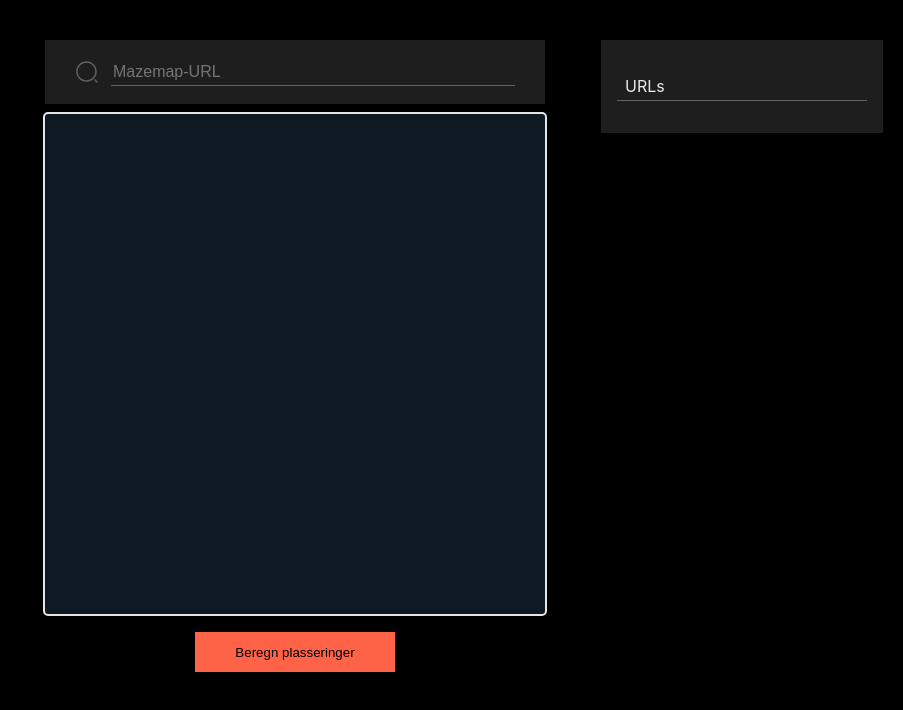
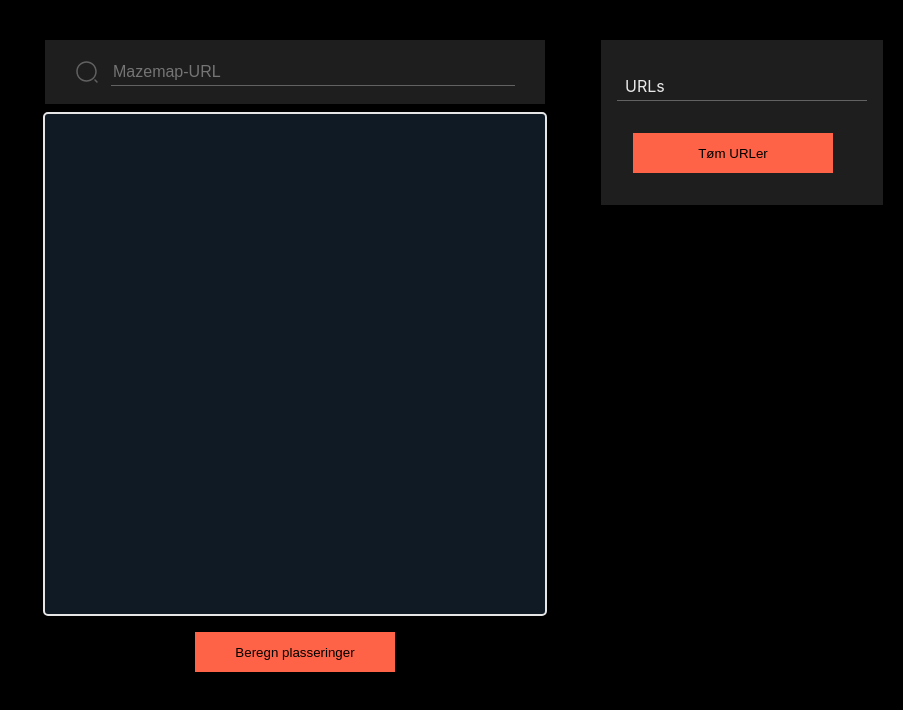
Before and after one commit to njal3001/eit, a React (Create React App) app in the folder web/frontend/: page / in a window 1280 px wide. Shown: the top 710 px of the page, without its empty margins (377-1280 px from the left). Built offline with nearby package versions, Linux system fonts and the light colour scheme.

Commit message:
Add button for removing added URLs

```diff
--- a/web/frontend/src/App.tsx
+++ b/web/frontend/src/App.tsx
@@ -8,6 +8,10 @@
 function App() {
   const [URLs, setURLs] = useState<string[]>([]);
   const [map, setMap] = useState<JSX.Element>();
+
+  function emptyURLs() {
+    setURLs([]);
+  }
 
   function addURL(url: string) {
     setURLs((prevState: string[]) => {
@@ -29,7 +33,7 @@
         </MapContainer>
         <button className="api-button" onClick={getMap}>Beregn plasseringer</button>
       </div>
-      <UrlOverview URLs={URLs} />
+      <UrlOverview URLs={URLs} emptyURLs={emptyURLs} />
     </div>
   );
 }
--- a/web/frontend/src/components/UrlOverview.tsx
+++ b/web/frontend/src/components/UrlOverview.tsx
@@ -2,10 +2,11 @@
 
 interface UrlOverviewProps {
   URLs: string[];
+  emptyURLs: () => void;
 }
 
 function UrlOverview(props: UrlOverviewProps) {
-  const { URLs } = props;
+  const { URLs, emptyURLs } = props;
 
   function renderURLs() {
     return URLs.map((url) => {
@@ -24,6 +25,7 @@
     <div>
       {renderURLs() ?? <p>hallo</p>}
     </div>
+    <button className="api-button" onClick={emptyURLs}>Tøm URLer</button>
   </div>;
 }
 
```
